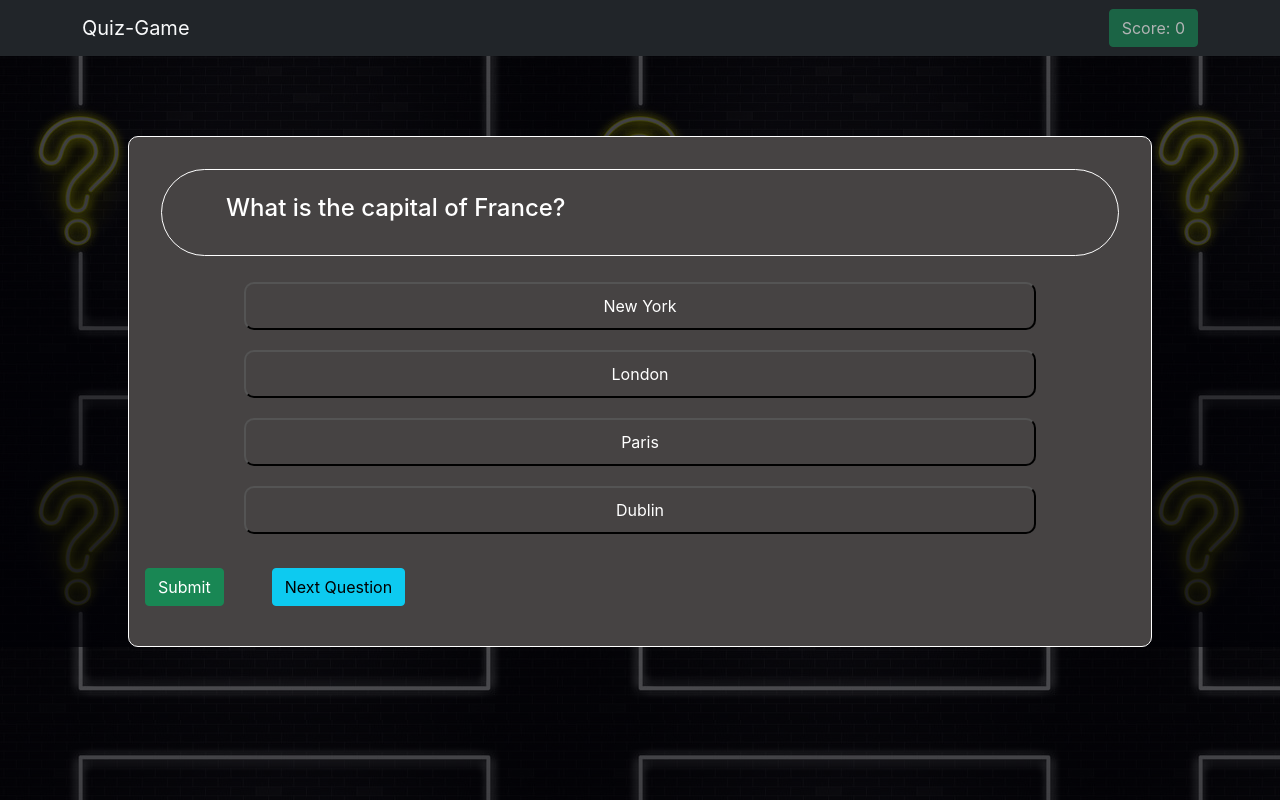
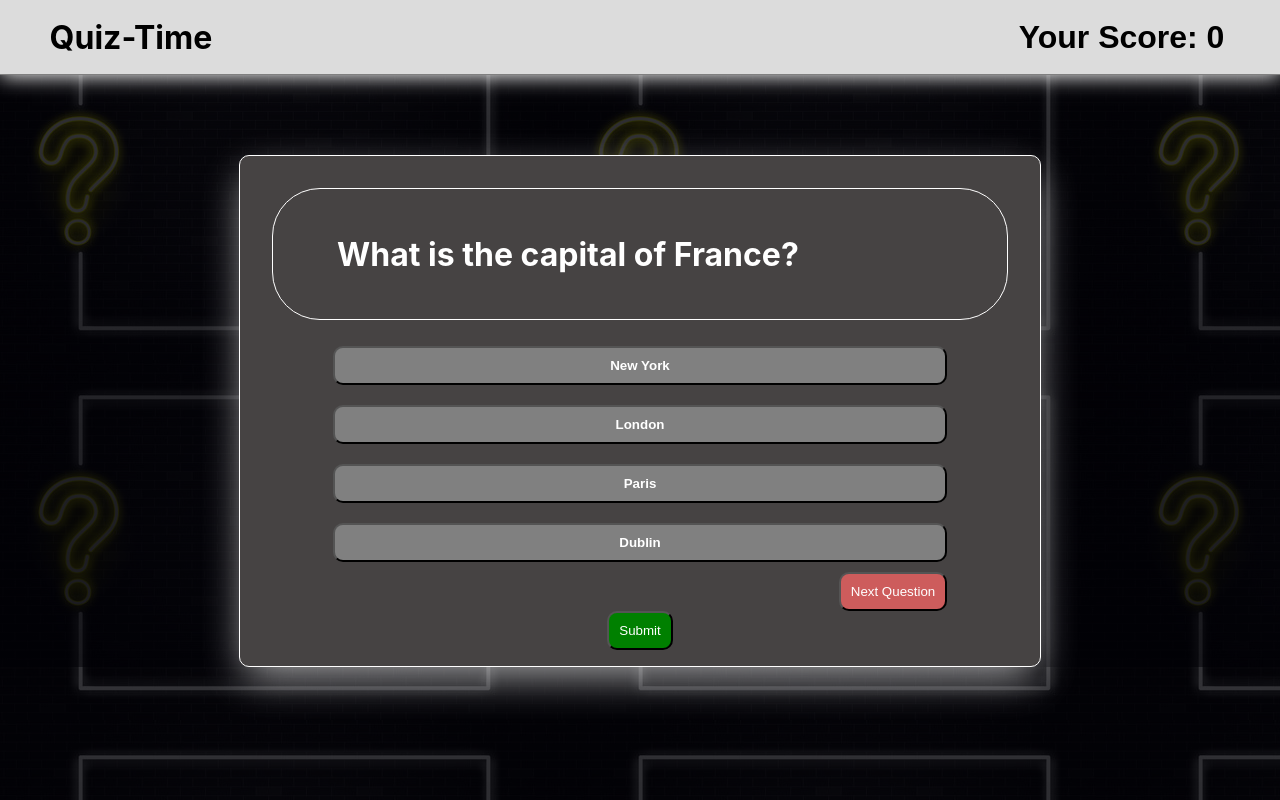
Before and after one commit to Ayush-Tayal/Quiz-Time, a React (Create React App) app: page / in a window 1280 px wide. Built offline with nearby package versions, Linux system fonts and the light colour scheme.

Commit message:
final-commit

```diff
--- a/package.json
+++ b/package.json
@@ -11,6 +11,7 @@
     "react-redux": "^7.2.6",
     "react-scripts": "4.0.3",
     "redux": "^4.1.2",
+    "redux-thunk": "^2.4.0",
     "web-vitals": "^1.1.2"
   },
   "scripts": {
--- a/public/index.html
+++ b/public/index.html
@@ -24,7 +24,6 @@
       work correctly both with client-side routing and a non-root public URL.
       Learn how to configure a non-root public URL by running `npm run build`.
     -->
-    <link href="https://cdn.jsdelivr.net/npm/bootstrap@5.1.3/dist/css/bootstrap.min.css" rel="stylesheet" integrity="sha384-1BmE4kWBq78iYhFldvKuhfTAU6auU8tT94WrHftjDbrCEXSU1oBoqyl2QvZ6jIW3" crossorigin="anonymous">
     <title>Quiz App</title>
   </head>
   <body>
@@ -40,6 +39,5 @@
       To begin the development, run `npm start` or `yarn start`.
       To create a production bundle, use `npm run build` or `yarn build`.
     -->
-    <script src="https://cdn.jsdelivr.net/npm/bootstrap@5.1.3/dist/js/bootstrap.bundle.min.js" integrity="sha384-ka7Sk0Gln4gmtz2MlQnikT1wXgYsOg+OMhuP+IlRH9sENBO0LRn5q+8nbTov4+1p" crossorigin="anonymous"></script>
   </body>
 </html>
--- a/src/App.js
+++ b/src/App.js
@@ -8,7 +8,7 @@ function App() {
       <Navbar/>
       <Quiz/>
     </div>
-  );
+  )
 }
 
 export default App;
--- a/src/State/Actions/index.js
+++ b/src/State/Actions/index.js
@@ -2,15 +2,17 @@ export const RIGHT_ANSWER = "RIGHT_ANSWER";
 export const WRONG_ANSWER = "WRONG_ANSWER";
 
 
-export const rightAnswer = ()=> {
+export const rightAnswer = (data)=> {
     return {
-        type:RIGHT_ANSWER
+        type:RIGHT_ANSWER,
+        payload:data
     }
 }
 
 
-export const wrongAnswer = ()=> {
+export const wrongAnswer = (data)=> {
     return {
-        type:WRONG_ANSWER
+        type:WRONG_ANSWER,
+        payload:data
     }
 }
--- a/src/State/Reducers/score.js
+++ b/src/State/Reducers/score.js
@@ -5,14 +5,18 @@ const initialState = 0;
 
 const scoreReducer = (state=initialState, action)=>{
     switch(action.type){
-        case RIGHT_ANSWER:
+        case RIGHT_ANSWER:{
+
             return state + 4;
+        }
 
-        case WRONG_ANSWER:
+        case WRONG_ANSWER:{
             return state - 1;
+        }
 
-        default:
+        default:{
             return state;
+        }
     }
 }
 
--- a/src/State/store.js
+++ b/src/State/store.js
@@ -1,4 +1,5 @@
-import { createStore } from "redux";
+import { applyMiddleware, createStore } from "redux";
+import thunk from "redux-thunk";
 import allReducers from "./Reducers";
 
-export const store = createStore (allReducers)
+export const store = createStore(allReducers, applyMiddleware(thunk))
--- a/src/components/Navbar.js
+++ b/src/components/Navbar.js
@@ -1,20 +1,21 @@
 import React from 'react'
 import { useSelector } from 'react-redux'
 const Navbar = () => {
-    const score = useSelector(state => state.score)
-    console.log("score", score)
+    const score = useSelector(state => state.scores);
+    // console.log("score", score);
 
     return (
         <>
-            <nav className="navbar navbar-light bg-dark">
-                <div className="container">
-                    <a href="/" className="navbar-brand text-light">Quiz-Game</a>
-                    <form className="d-flex">
+            <nav className="navbar">
+                <div className="title">
+                    <a href="/">Quiz-Time</a>
+                </div>
 
-                    <button className="btn btn-success" disabled={true} type="submit">Score: 0</button>
-                    </form>
+                <div className="nav-score">
+                    <button>Your Score: {score}</button>
                 </div>
             </nav>
+
         </>
     )
 }
--- a/src/components/Quiz.js
+++ b/src/components/Quiz.js
@@ -1,55 +1,65 @@
 import React, { useState } from 'react'
-// import { useDispatch } from 'react-redux';
+import { useDispatch, useSelector } from 'react-redux';
 import questions from '../questions'
+import {rightAnswer, wrongAnswer } from '../State/Actions';
 
 const Quiz = () => {
     const [queNo, setQueNo] = useState(0);
+    const dispatch = useDispatch();
 
     const handleNextQue = ()=>{
         setQueNo(queNo + 1)
         // console.log("que number ", queNo)
     }
 
-    // const dispatch = useDispatch();
+    const handleOptionsClick=(para)=>{
+      para?console.log("true"):console.log("false");
+      para?dispatch(rightAnswer()):
+      dispatch(wrongAnswer())
+      setQueNo(queNo+1);
+    }
+
+    const score = useSelector(state => state.scores)
+
+
 
     return (
         <>
-          {/* {console.log("quesions", questions)} ;
-          {console.log("ques statement", questions[queNo].questionText)}
-          {console.log("Answer options", questions[queNo].answerOptions[0].answerText)} */}
+          {/* {console.log("quesions", questions)}  */}
+          {/* {console.log("ques statement", questions[queNo].questionText)} */}
+          {/* {console.log("Answer options", questions[queNo].answerOptions[queNo].answerText)} */}
+          {/* {console.log("option 1", questions[queNo].answerOptions[queNo].isCorrect)} */}
+          {/* {console.log("", questions[queNo].answerOptions)} */}
+
 
         {queNo < 4?
           <div className="main">
             <div className="questions">
-            <h4>{questions[queNo].questionText}</h4>
+            <h1>{questions[queNo].questionText}</h1>
             </div>
 
             <div className="options">
-                <button>{questions[queNo].answerOptions[0].answerText}</button>
-                <button>{questions[queNo].answerOptions[1].answerText}</button>
-                <button>{questions[queNo].answerOptions[2].answerText}</button>
-                <button>{questions[queNo].answerOptions[3].answerText}</button>
+                {
+                questions[queNo].answerOptions.map((option, i)=>{
+                  // return <button onClick={()=>option.isCorrect===true ? dispatch(RIGHT_ANSWER()):dispatch(WRONG_ANSWER())} > {option.answerText}</button>
+                  return <button onClick={()=>{handleOptionsClick(option.isCorrect)}} > {option.answerText}</button>
+
+                })
+                }
             </div>
 
             <div className="buttons">
-                <button className="btn btn-success">Submit</button>
-                <button className="btn btn-info my-4 mx-5" onClick={handleNextQue}>Next Question</button>
+                <button className="nextQue" onClick={handleNextQue}>Next Question</button>
+                <button className="submit" >Submit</button>
             </div>
           </div> :
 
-          <div>
-            <h1 className="finalScore">Your Final Score is </h1>
+          <div className="final-div">
+            <h1 className="finalScore">Your Final Score is: {score}</h1>
             <button className="restart" onClick={()=>{window.location.reload()}}>Restart Game</button>
           </div>
 
         }
-
-
-
-
-
-
-
 
         </>
     )
--- a/src/index.css
+++ b/src/index.css
@@ -6,7 +6,7 @@ body {
   -webkit-font-smoothing: antialiased;
   -moz-osx-font-smoothing: grayscale;
 
-  background: linear-gradient(rgba(0, 0, 5, 0.7), rgba(0, 0, 5, 0.9)),url(./background.jpg);
+  background: linear-gradient(rgba(0, 0, 5, 0.8), rgba(0, 0, 5, 0.9)),url(./background.jpg);
   color: white;
 }
 
@@ -14,6 +14,36 @@ code {
   font-family: source-code-pro, Menlo, Monaco, Consolas, "Courier New",
     monospace;
 }
+/* ---------------------------------------------------------------------------------------- */
+/* Navbar */
+.navbar{
+  display: flex;
+  justify-content: space-between;
+  background-color: #dcdcdc;
+  border-bottom: 1px solid gray;
+  padding: 1.1rem;
+  box-shadow: 0px 1px 20px white;
+}
+
+.navbar a{
+  text-decoration: none;
+  color: black;
+  font-weight: bold;
+  font-size: 2rem;
+  margin-left: 2rem;
+}
+
+.nav-score button{
+  border: none;
+  background-color:#dcdcdc ;
+  font-size: 2rem;
+  font-weight: bold;
+  margin-right: 2rem;
+
+
+}
+
+/* ----------------------------------------------------------------------------------------- */
 
 .main{
   display: flex;
@@ -22,10 +52,13 @@ code {
   border-radius: 10px;
   padding: 1rem;
   background-color: rgb(70, 67, 67);
-  width: 80%;
+  width: 60%;
   margin-left: auto;
   margin-right: auto;
   margin-top: 5rem;
+  box-shadow: 0px 15px 42px -6px rgba(255,255,255,0.65);
+  -webkit-box-shadow: 0px 15px 42px -6px rgba(255,255,255,0.65);
+  -moz-box-shadow: 0px 15px 42px -6px rgba(255,255,255,0.65);
 }
 
 .questions{
@@ -39,7 +72,6 @@ code {
 .options{
   display: flex;
   flex-direction: column;
-  justify-content: start;
   align-items: center;
 }
 
@@ -47,10 +79,11 @@ code {
 .options button{
   width: 80%;
   border-radius: 10px;
-  background-color: transparent;
+  background-color: gray;
   color: white;
   padding: 10px;
   margin: 10px;
+  font-weight: bold;
 
 }
 
@@ -70,3 +103,31 @@ code {
   border-radius: 10px;
   margin-left: 10px;
 }
+
+.buttons button{
+  padding: 10px;
+  border-radius: 10px;
+
+}
+
+.submit{
+  background-color: green;
+  color: white;
+  padding: 10px;
+  display: block;
+  margin: 0 auto;
+}
+
+.nextQue{
+  background-color: indianred;
+  color: white;
+  padding: 10px;
+  display: block;
+  margin-left:auto;
+  margin-right: 10%;
+}
+
+.final-div{
+  text-align: center;
+  margin-top: 20%;
+}
```
Also changed, not shown: 1 other file (tests, documents, lock files or other folders).
